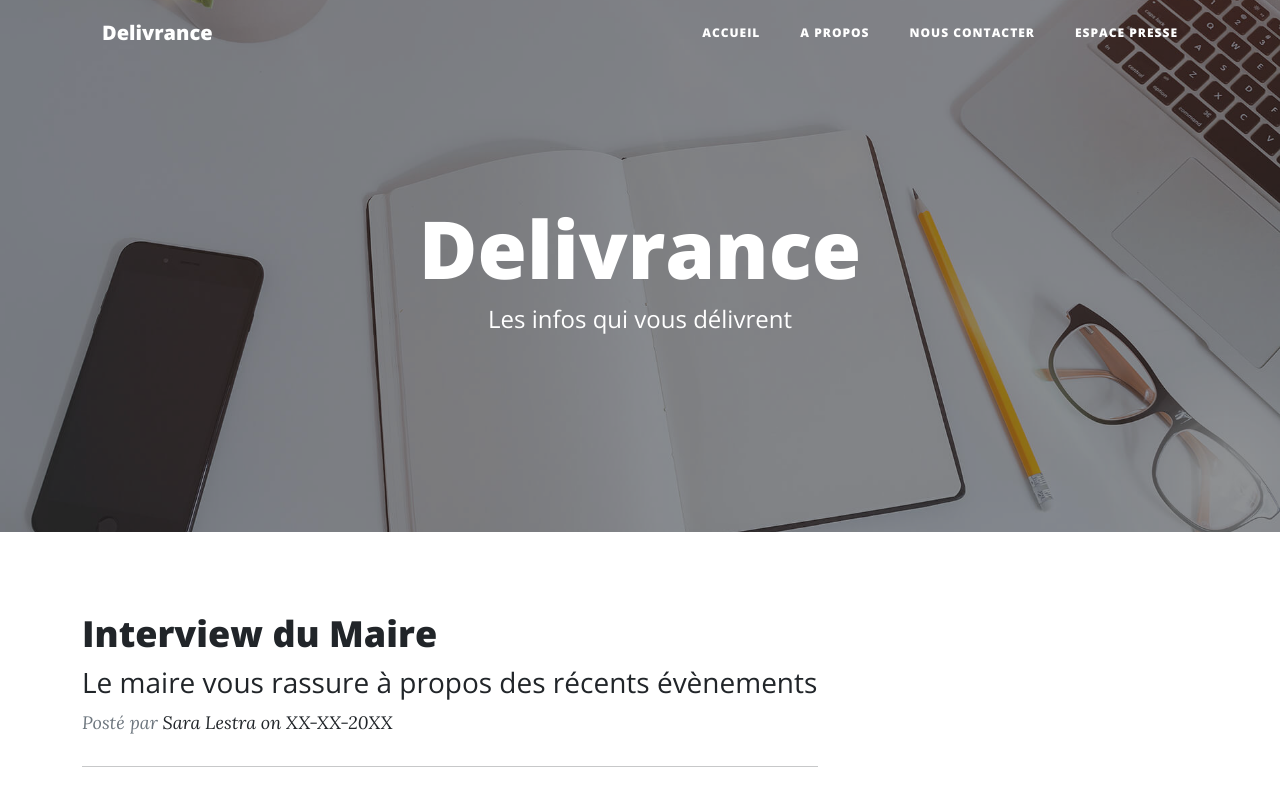
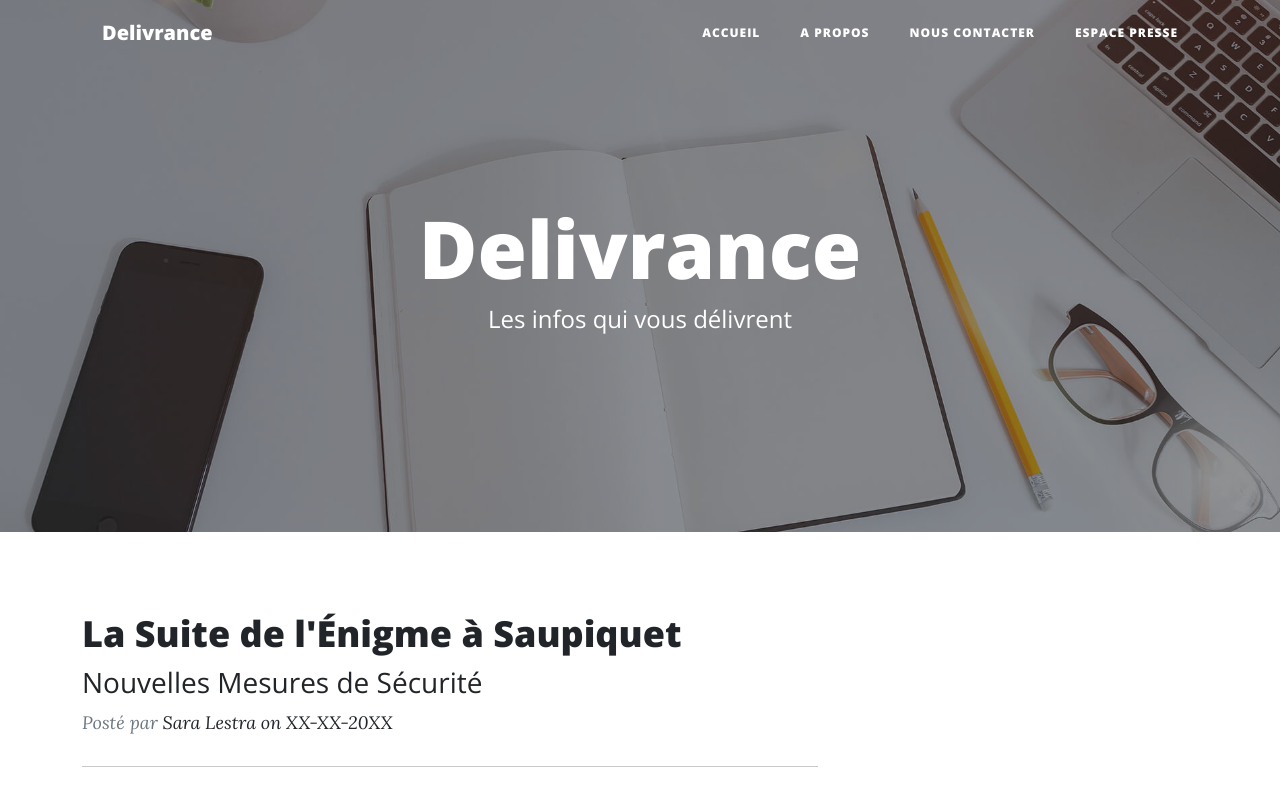
Before and after one commit to Akariiinnn/Delivrance, a plain HTML site: page index.html in a window 1280 px wide. Shown: the top 791 px of the page. Drawn offline with nearby package versions, Linux system fonts and the light colour scheme.

Commit message:
add a link to the post5 in the index (#7)
Co-authored-by: Laura Kalmanova <kalmanoval@mail.ru>

```diff
--- a/index.html
+++ b/index.html
@@ -7,15 +7,19 @@
     <title>Delivrance</title>
     <meta name="description" content="Blog de DelivranceTV">
     <link rel="stylesheet" href="assets/bootstrap/css/bootstrap.min.css">
-    <link rel="stylesheet" href="https://fonts.googleapis.com/css?family=Open+Sans:300italic,400italic,600italic,700italic,800italic,400,300,600,700,800&amp;display=swap">
-    <link rel="stylesheet" href="https://fonts.googleapis.com/css?family=Lora:400,700,400italic,700italic&amp;display=swap">
+    <link rel="stylesheet"
+        href="https://fonts.googleapis.com/css?family=Open+Sans:300italic,400italic,600italic,700italic,800italic,400,300,600,700,800&amp;display=swap">
+    <link rel="stylesheet"
+        href="https://fonts.googleapis.com/css?family=Lora:400,700,400italic,700italic&amp;display=swap">
     <link rel="stylesheet" href="assets/fonts/font-awesome.min.css">
     <link rel="icon" href="favicon.ico">
 </head>
 
 <body>
     <nav class="navbar navbar-light navbar-expand-lg fixed-top" id="mainNav">
-        <div class="container"><a class="navbar-brand" href="index.html">Delivrance</a><button data-bs-toggle="collapse" data-bs-target="#navbarResponsive" class="navbar-toggler" aria-controls="navbarResponsive" aria-expanded="false" aria-label="Toggle navigation"><i class="fa fa-bars"></i></button>
+        <div class="container"><a class="navbar-brand" href="index.html">Delivrance</a><button data-bs-toggle="collapse"
+                data-bs-target="#navbarResponsive" class="navbar-toggler" aria-controls="navbarResponsive"
+                aria-expanded="false" aria-label="Toggle navigation"><i class="fa fa-bars"></i></button>
             <div class="collapse navbar-collapse" id="navbarResponsive">
                 <ul class="navbar-nav ms-auto">
                     <li class="nav-item"><a class="nav-link" href="index.html">Accueil</a></li>
@@ -42,6 +46,13 @@
     <div class="container">
         <div class="row">
             <div class="col-md-10 col-lg-8">
+                <div class="post-preview"><a href="post-5.html">
+                        <h2 class="post-title">La Suite de l'Énigme à Saupiquet</h2>
+                        <h3 class="post-subtitle">Nouvelles Mesures de Sécurité</h3>
+                    </a>
+                    <p class="post-meta">Posté par&nbsp;<a href="#">Sara Lestra on XX-XX-20XX</a></p>
+                </div>
+                <hr>
                 <div class="post-preview"><a href="post-4.html">
                         <h2 class="post-title">Interview du Maire</h2>
                         <h3 class="post-subtitle">Le maire vous rassure à propos des récents évènements</h3>
@@ -50,7 +61,8 @@
                 </div>
                 <hr>
                 <div class="post-preview"><a href="post-3.html">
-                        <h2 class="post-title"><span style="color: rgb(0, 133, 161);">Des étranges personnages au Quartier Chic</span></h2>
+                        <h2 class="post-title"><span style="color: rgb(0, 133, 161);">Des étranges personnages au
+                                Quartier Chic</span></h2>
                     </a>
                     <p class="post-meta">Posté par&nbsp;<a href="#">Sara Lestra on XX-XX-20XX</a></p>
                 </div>
@@ -63,7 +75,8 @@
                 </div>
                 <hr>
                 <div class="post-preview"><a href="post-1.html">
-                        <h2 class="post-title"><strong><span style="color: rgb(0, 133, 161);">Des doubles violents se baladent dans toute la ville</span></strong></h2>
+                        <h2 class="post-title"><strong><span style="color: rgb(0, 133, 161);">Des doubles violents se
+                                    baladent dans toute la ville</span></strong></h2>
                     </a>
                     <p class="post-meta">Posté par&nbsp;<a href="#">Sara Lestra on XX-XX-20XX</a></p>
                 </div>
```
